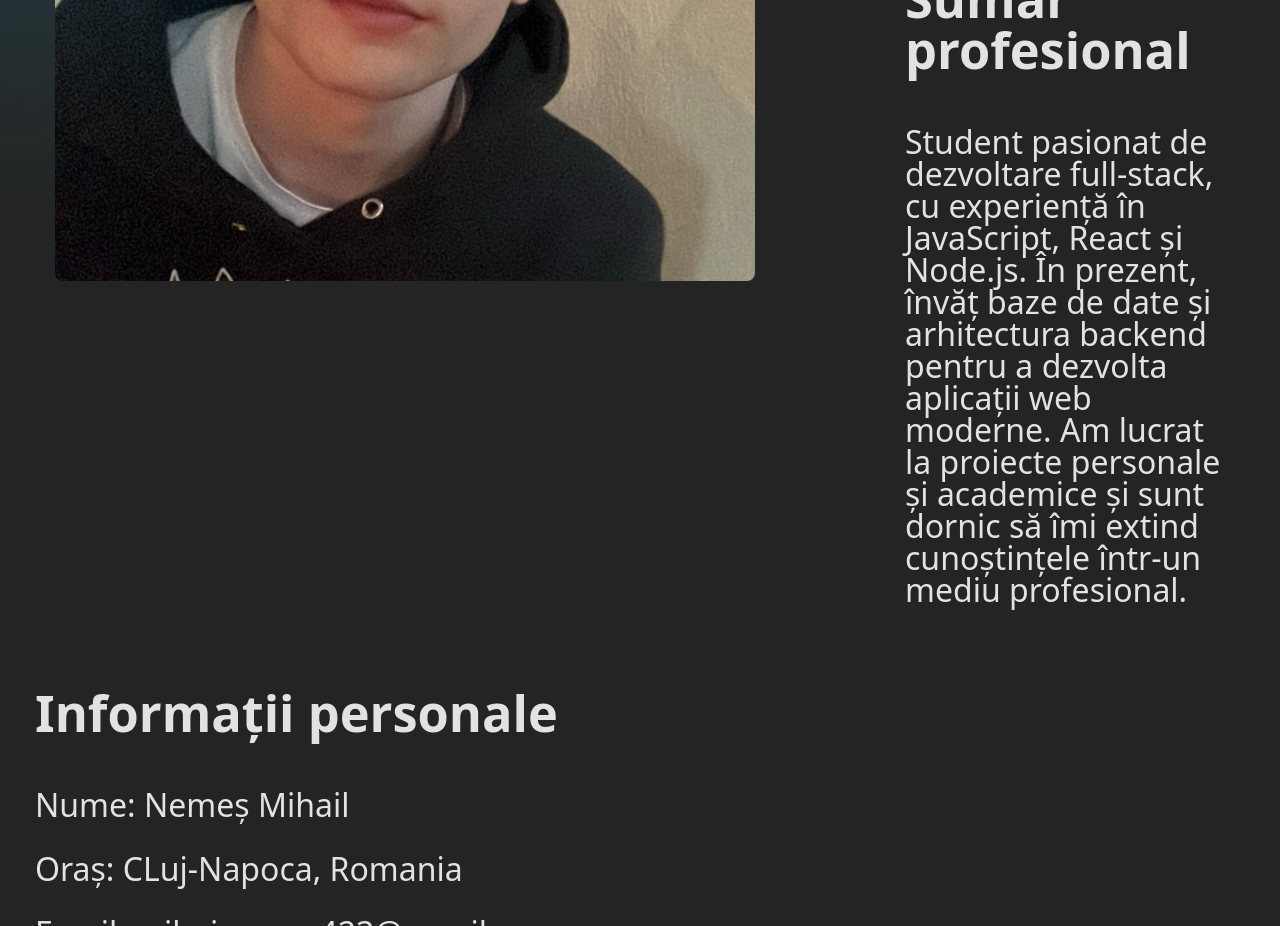
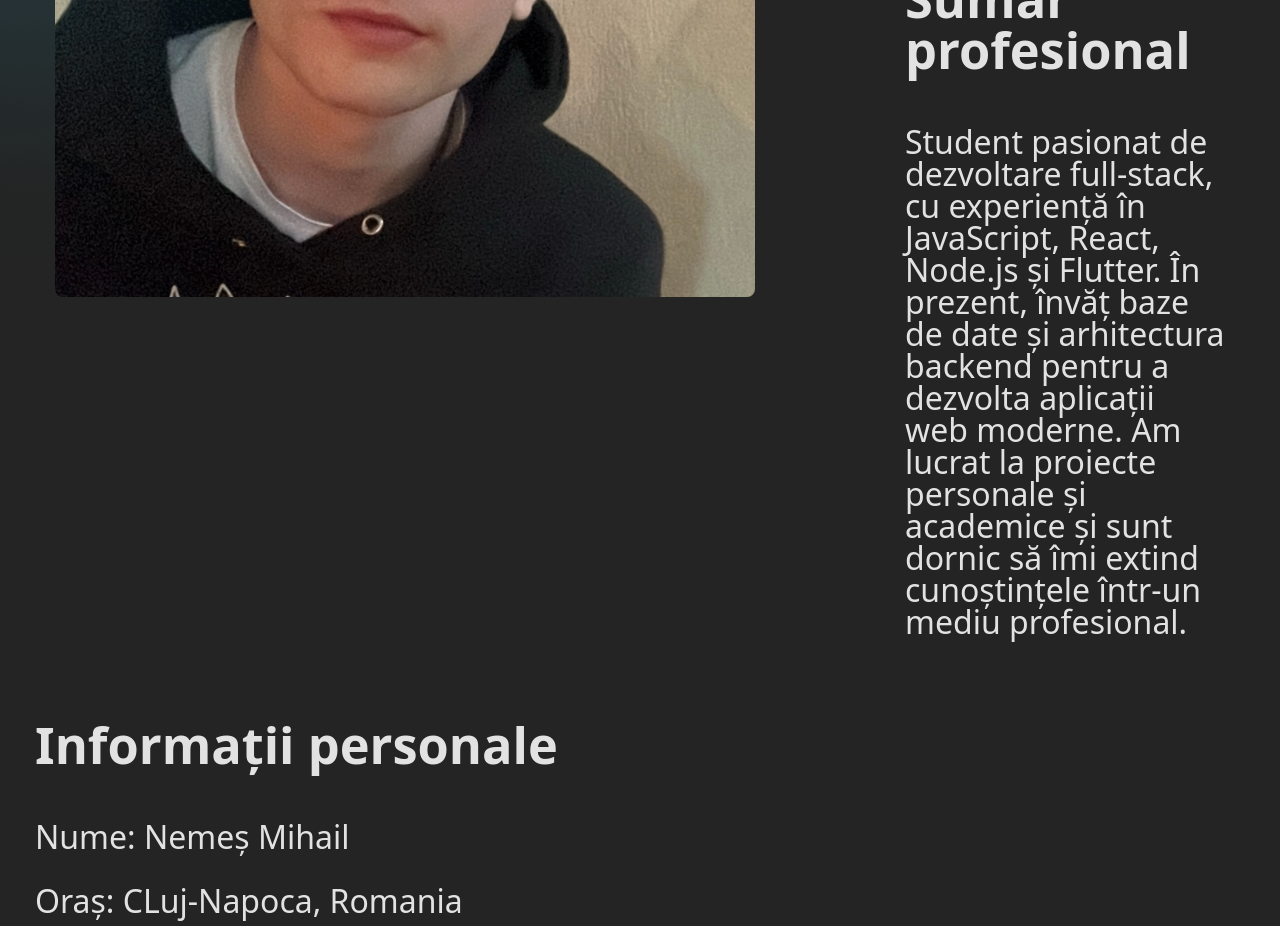
Before and after one commit to mihainemes423/CVsite, a React (Vite) app: page / in a window 1280 px wide. Shown: the part 880-1806 px from the top of the page. Built offline with nearby package versions, Linux system fonts and the light colour scheme; a web font is replaced by a local one.

Commit message:
update summary

```diff
--- a/src/Body.jsx
+++ b/src/Body.jsx
@@ -12,7 +12,7 @@ export default function Body() {
             <h3>Curriculum vitae - Computer engineer</h3>
             <p>Salut, numele meu este Mihail Nemeș. Sunt student in anul I la UTCN Calculatoare și Tehnologia informației. Sunt un om dedidcat, profesional si ambitios in proiectele mele, indiferent de subiect.</p>
             <h3>Sumar profesional</h3>
-            <p>Student pasionat de dezvoltare full-stack, cu experiență în JavaScript, React și Node.js. În prezent, învăț baze de date și arhitectura backend pentru a dezvolta aplicații web moderne. Am lucrat la proiecte personale și academice și sunt dornic să îmi extind cunoștințele într-un mediu profesional.</p>
+            <p>Student pasionat de dezvoltare full-stack, cu experiență în JavaScript, React, Node.js și Flutter. În prezent, învăț baze de date și arhitectura backend pentru a dezvolta aplicații web moderne. Am lucrat la proiecte personale și academice și sunt dornic să îmi extind cunoștințele într-un mediu profesional.</p>
           </div>
         </div>
       </div>
```
